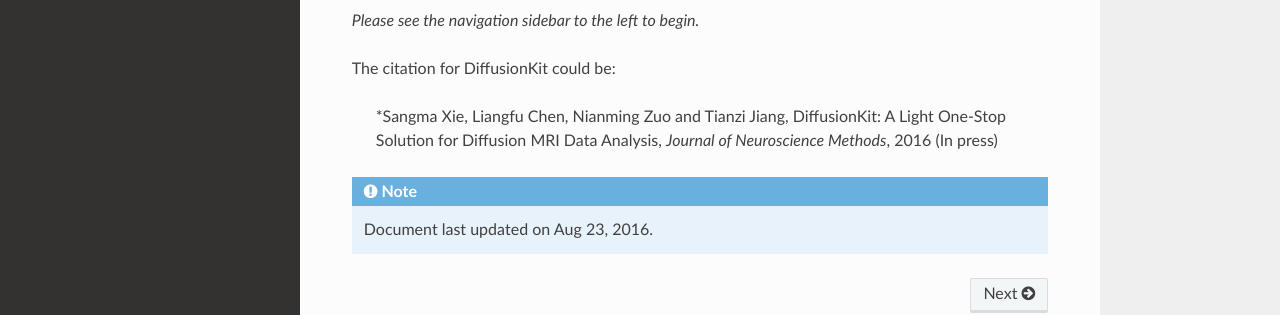
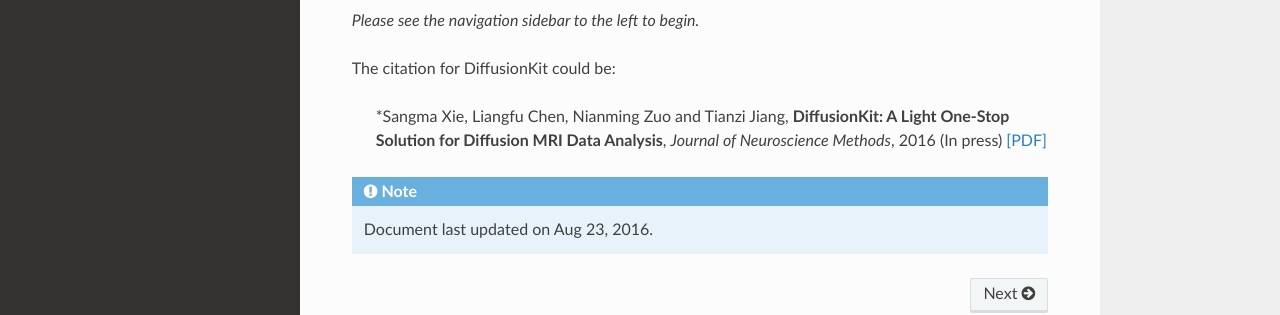
Before and after one commit to brainnetome/diffusionkit, a Sphinx documentation site: the page built from source/index.rst, in a window 1280 px wide and 1370 px high. Shown: the part 947-1262 px from the top of the window. Built offline with Sphinx 7.4.7 and the Read the Docs theme 2.0.0, drawn with Linux system fonts in a browser that asks for light colours.

Commit message:
Update index.rst

```diff
--- a/source/index.rst
+++ b/source/index.rst
@@ -49,7 +49,7 @@
 
 ..
 
- \*Sangma Xie, Liangfu Chen, Nianming Zuo and Tianzi Jiang, DiffusionKit: A Light One-Stop Solution for Diffusion MRI Data Analysis, *Journal of Neuroscience Methods*, 2016 (In press)
+ \*Sangma Xie, Liangfu Chen, Nianming Zuo and Tianzi Jiang, **DiffusionKit: A Light One-Stop Solution for Diffusion MRI Data Analysis**, *Journal of Neuroscience Methods*, 2016 (In press) `[PDF] <https://raw.githubusercontent.com/brainnetome/diffusionkit/master/source/static/Xie_et_al_JNEUMETH_2016.pdf>`_
 
 .. toctree::
    :maxdepth: 2
```
